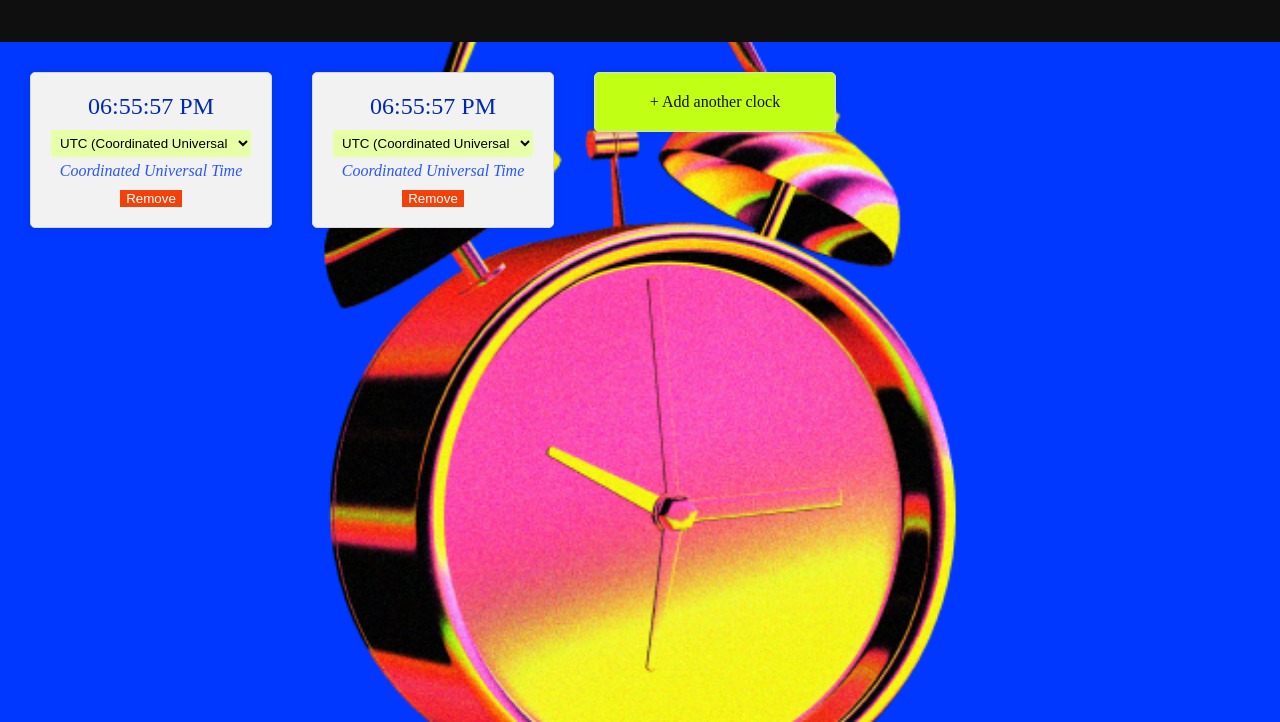
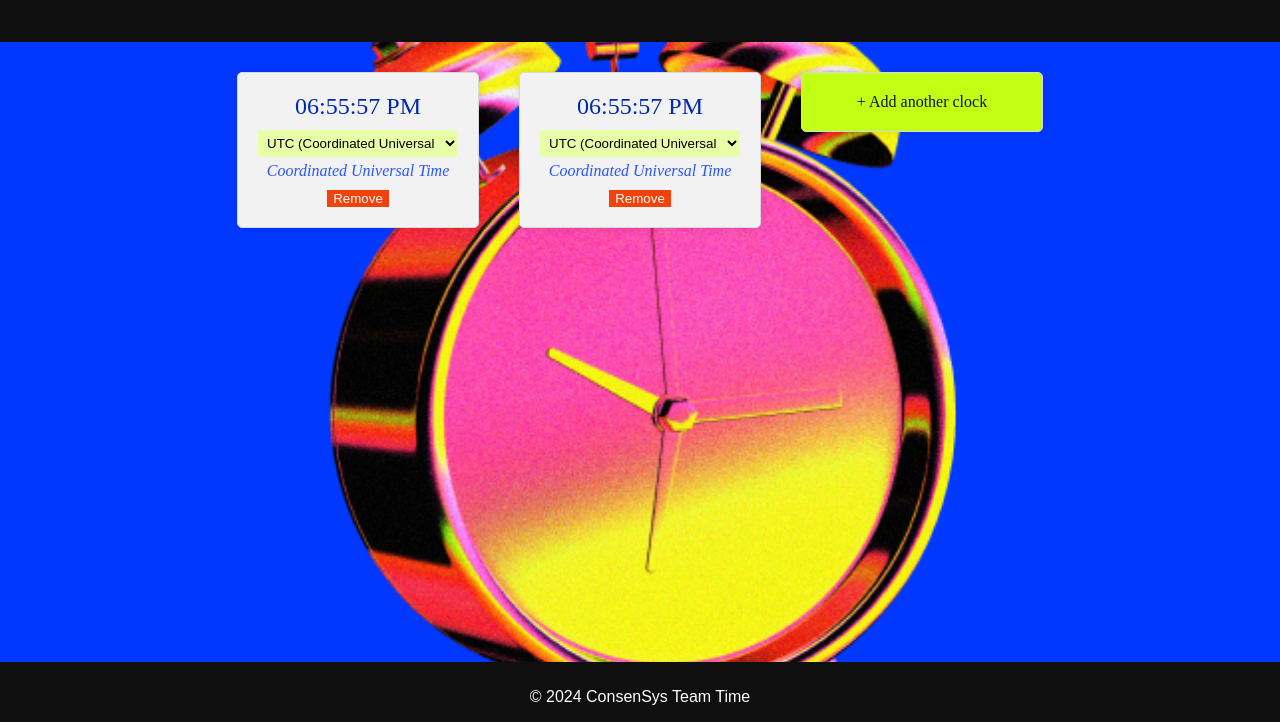
Before and after one commit to mapachurro/world-clock, a website: page index.html in a window 1280 px wide. Shown: the part 78-800 px from the top of the page. Drawn offline with Linux system fonts and the light colour scheme; a web font is replaced by a local one.

Commit message:
copyright, footer, mo bettah

```diff
--- a/index.html
+++ b/index.html
@@ -5,7 +5,7 @@
     <meta name="viewport" content="width=device-width, initial-scale=1.0">
     <title>Consensys Team Time</title>
     <!-- Link to the CSS file -->
-    <link rel="stylesheet" href="./styles.css">
+    <link rel="stylesheet" href="./css/styles.css">
 </head>
 <body>
     <!-- Header Section -->
@@ -18,7 +18,12 @@
         <!-- Clock cards will be added here dynamically -->
     </div>
 
+    <!-- Footer Section -->
+    <footer>
+        <p>&copy; 2024 ConsenSys Team Time</p>
+    </footer>
+
     <!-- Link to the JavaScript file -->
-    <script src="./script.js"></script>
+    <script src="./js/script.js"></script>
 </body>
 </html>
--- a/public/styles.css
+++ b/public/css/styles.css
@@ -3,9 +3,14 @@ body {
     margin: 0;
     padding: 0;
     background-image: url('/assets/images/background.png');
-    background-size: cover;
-    background-attachment: fixed;
+    background-size: cover; /* Ensure the background image covers the entire viewport */
+    background-repeat: no-repeat;
+    background-position: center center;
+    background-attachment: fixed; /* Keep the background image fixed */
     color: #121212;
+    display: flex;
+    flex-direction: column;
+    min-height: 100vh; /* Ensure the body is at least the height of the viewport */
 }
 
 header {
@@ -22,7 +27,7 @@ header h1 {
     font-weight: 700;
     margin: 0;
     font-size: 2rem;
-    color: #C1FF14
+    color: #C1FF14;
 }
 
 .clock-container {
@@ -30,6 +35,9 @@ header h1 {
     flex-wrap: wrap;
     gap: 20px;
     padding: 20px;
+    justify-content: center; /* Center the clocks horizontally */
+    flex-grow: 1; /* Allow the container to grow and take available space */
+    align-items: flex-start; /* Align items to the top to prevent stretching */
 }
 
 .clock-card, .add-clock {
@@ -41,6 +49,8 @@ header h1 {
     text-align: center;
     box-shadow: 0 0 10px rgba(0, 0, 0, 0.1);
     background-color: #F2F2F2; /* Same background color for all cards */
+    flex-shrink: 0; /* Prevent the cards from shrinking */
+    height: auto; /* Ensure the height is determined by content */
 }
 
 .add-clock {
@@ -67,6 +77,7 @@ header h1 {
     font-size: 1rem;
     color: #2857FF;
 }
+
 .btn-remove {
     background-color: #F2420C;
     color: #FFFFFF;
@@ -88,6 +99,17 @@ header h1 {
     width: 100%; /* Ensures the dropdown fits inside the card */
     box-sizing: border-box; /* Ensures padding is included in the element's width */
 }
+
+/* Footer styling */
+footer {
+    background-color: #0f0f0f; /* Match the header color */
+    height: 5vh;
+    text-align: center;
+    color: #FFFFFF;
+    padding: 10px;
+    flex-shrink: 0; /* Prevent the footer from shrinking */
+}
+
 /* Regular */
 @font-face {
     font-family: 'Atyp';
--- a/public/script.js
+++ b/public/js/script.js
@@ -30,8 +30,6 @@ const timezones = [
     { label: 'Australia/Hobart', value: 'Australia/Hobart', name: 'Hobart, Australia' }
     // You can add more time zones here as needed
 ];
-
-
     function updateTime(clockElement, timezone) {
         const date = new Date();
         const options = { hour: '2-digit', minute: '2-digit', second: '2-digit', timeZone: timezone };
```
